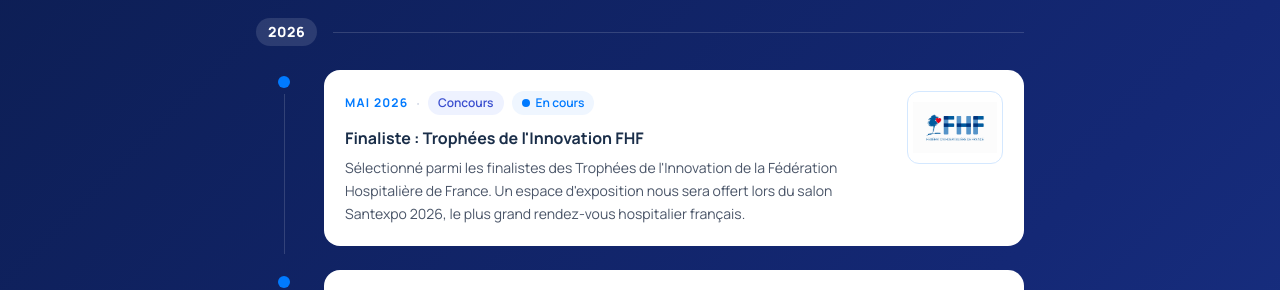
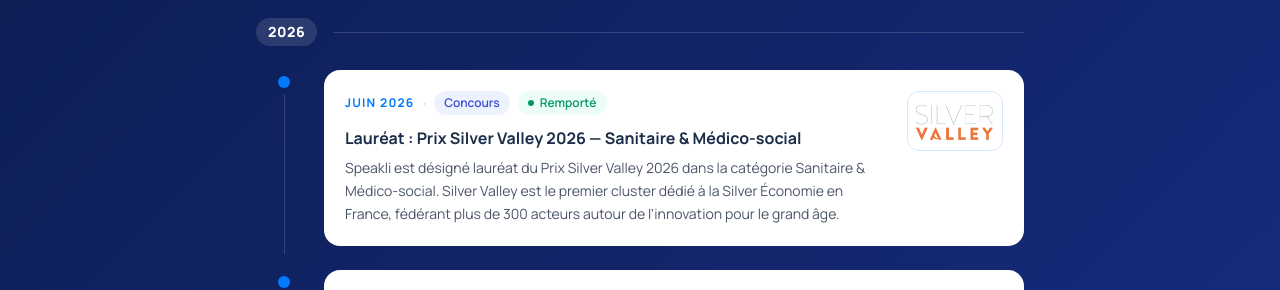
Before and after one commit to speakli/website, a Next.js app: page /qui-sommes-nous/partenaires-et-soutiens in a window 1280 px wide. Shown: the part 1396-1686 px from the top of the page. Built offline with nearby package versions, Linux system fonts and the light colour scheme; no server answers.

Commit message:
feat: add Silver Valley to PartnersContent ecosystem strip and timeline

```diff
--- a/src/components/PartnersContent.tsx
+++ b/src/components/PartnersContent.tsx
@@ -14,6 +14,7 @@
   { src: "/logos/silvereco-festival.png",    alt: "SilverEco International Festival" },
   { src: "/logos/events/defis-autonomie-logo.png", alt: "Défi Autonomie" },
   { src: "/logos/events/keyrus-logo.png",    alt: "Keyrus" },
+  { src: "/logos/events/silver-valley.png", alt: "Silver Valley" },
 ];
 const ECOSYSTEM_TRACK = [...ECOSYSTEM_LOGOS, ...ECOSYSTEM_LOGOS];
 
@@ -45,6 +46,21 @@
 }
 
 const TIMELINE: TimelineItem[] = [
+  {
+    month_fr: "Juin",
+    month_en: "Jun.",
+    year: "2026",
+    title_fr: "Lauréat : Prix Silver Valley 2026 — Sanitaire & Médico-social",
+    title_en: "Winner : Silver Valley Prize 2026 — Healthcare & Medico-social",
+    type: "Competition",
+    status: "Remporté",
+    description_fr:
+      "Speakli est désigné lauréat du Prix Silver Valley 2026 dans la catégorie Sanitaire & Médico-social. Silver Valley est le premier cluster dédié à la Silver Économie en France, fédérant plus de 300 acteurs autour de l'innovation pour le grand âge.",
+    description_en:
+      "Speakli is named winner of the Silver Valley Prize 2026 in the Healthcare & Medico-social category. Silver Valley is France's leading Silver Economy cluster, bringing together over 300 stakeholders around innovation for ageing.",
+    logo: "/logos/events/silver-valley.png",
+    logoAlt: "Silver Valley",
+  },
   {
     month_fr: "Mai",
     month_en: "May",
```
